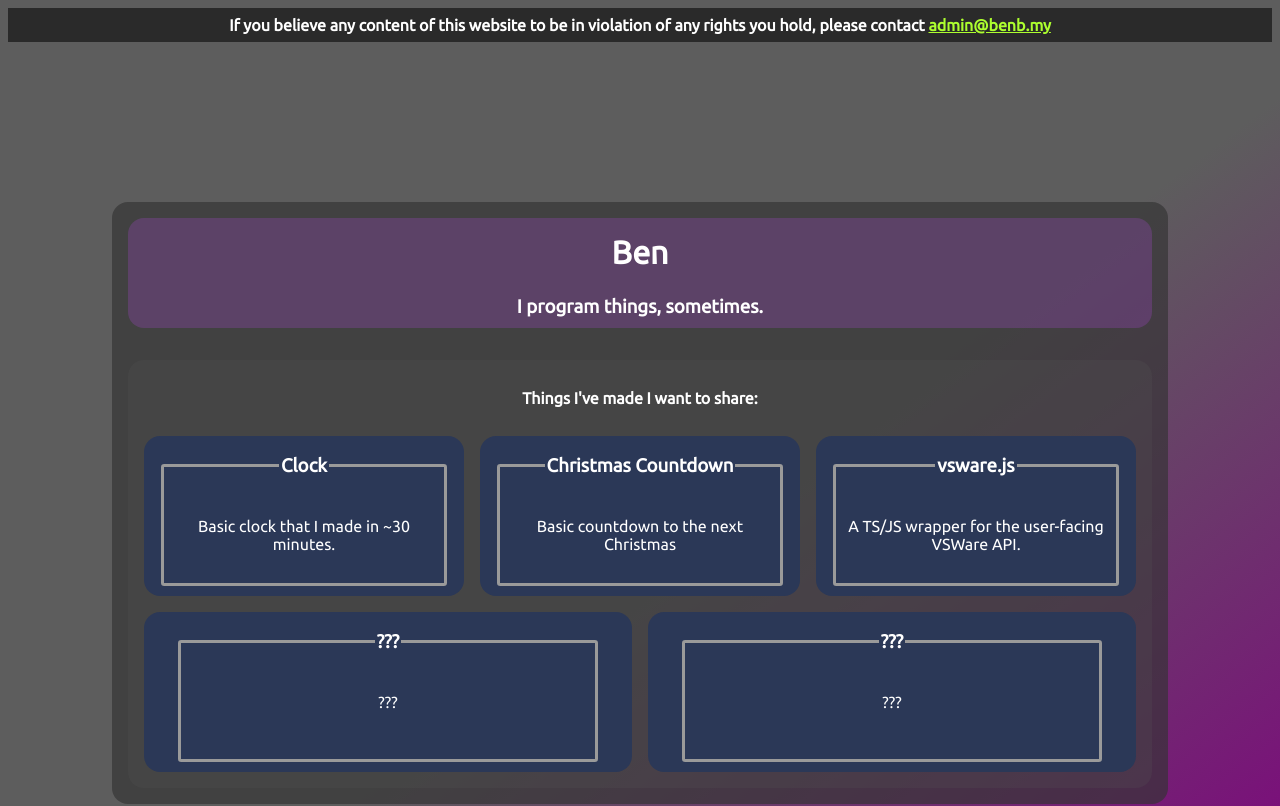
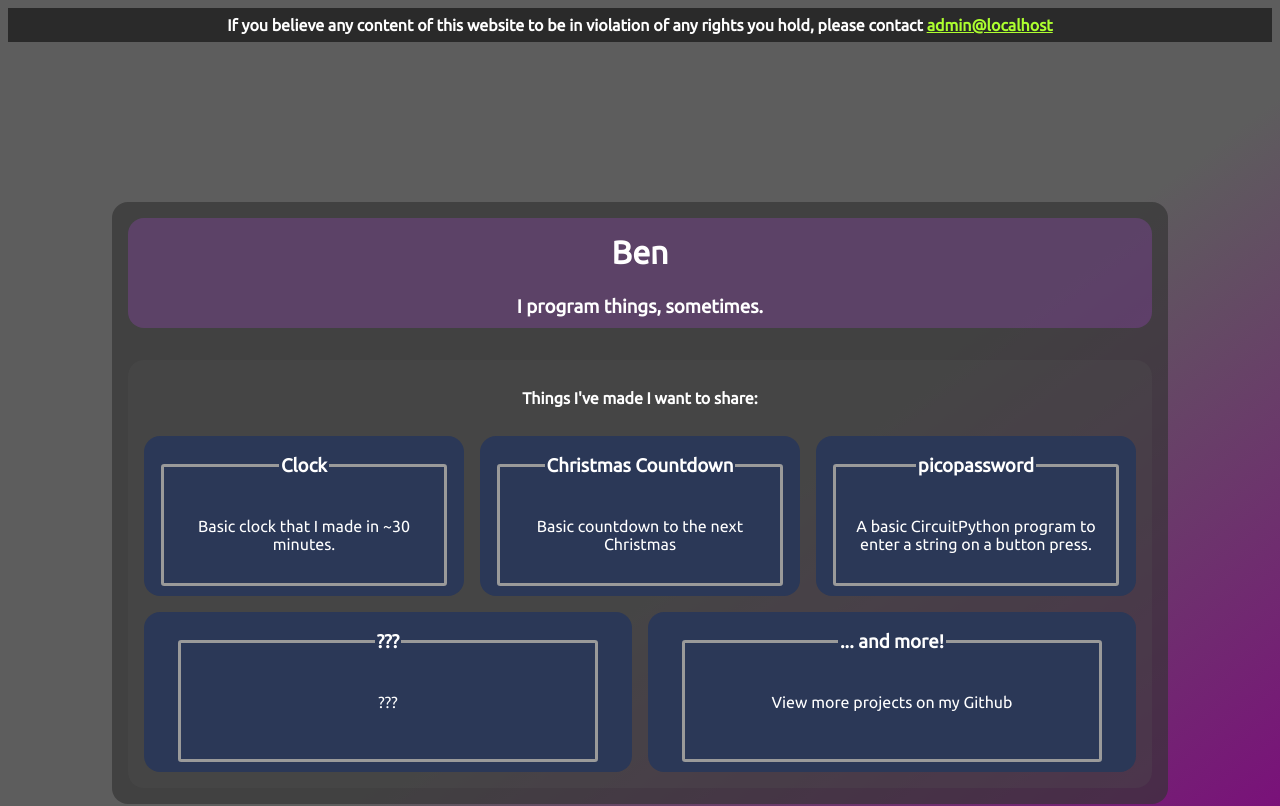
Before and after one commit to 0-ben/personal-site, a SvelteKit app: page / in a window 1280 px wide. Shown: the top 806 px of the page. Built offline with nearby package versions, Linux system fonts and the light colour scheme.

Commit message:
update email

```diff
--- a/src/routes/+layout.svelte
+++ b/src/routes/+layout.svelte
@@ -6,7 +6,7 @@
 </script>
 
 <div id="notice">
-    <h4>If you believe any content of this website to be in violation of any rights you hold, please contact <Email address="admin@benb.my" /></h4>
+    <h4>If you believe any content of this website to be in violation of any rights you hold, please contact <Email address={`admin@${window.location.hostname}`} /></h4>
 </div>
 
 <main style="--height: auto;">
--- a/src/routes/+page.svelte
+++ b/src/routes/+page.svelte
@@ -21,13 +21,23 @@
             desc="Basic countdown to the next Christmas"
             link="/christmas_countdown"
         />
-        <Thing
+        <!-- redacted due to suspicion causing blocks -->
+        <!-- <Thing
             name="vsware.js"
             desc="A TS/JS wrapper for the user-facing VSWare API."
             link="https://github.com/0-ben/vsware.js"
+        /> -->
+        <Thing
+            name="picopassword"
+            desc="A basic CircuitPython program to enter a string on a button press."
+            link="https://github.com/0-ben/picopassword"
         />
         <Thing />
-        <Thing />
+        <Thing
+            name="... and more!"
+            desc="View more projects on my Github"
+            link="https://github.com/0-ben?tab=repositories"
+        />
     </div>
 </div>
 
```
